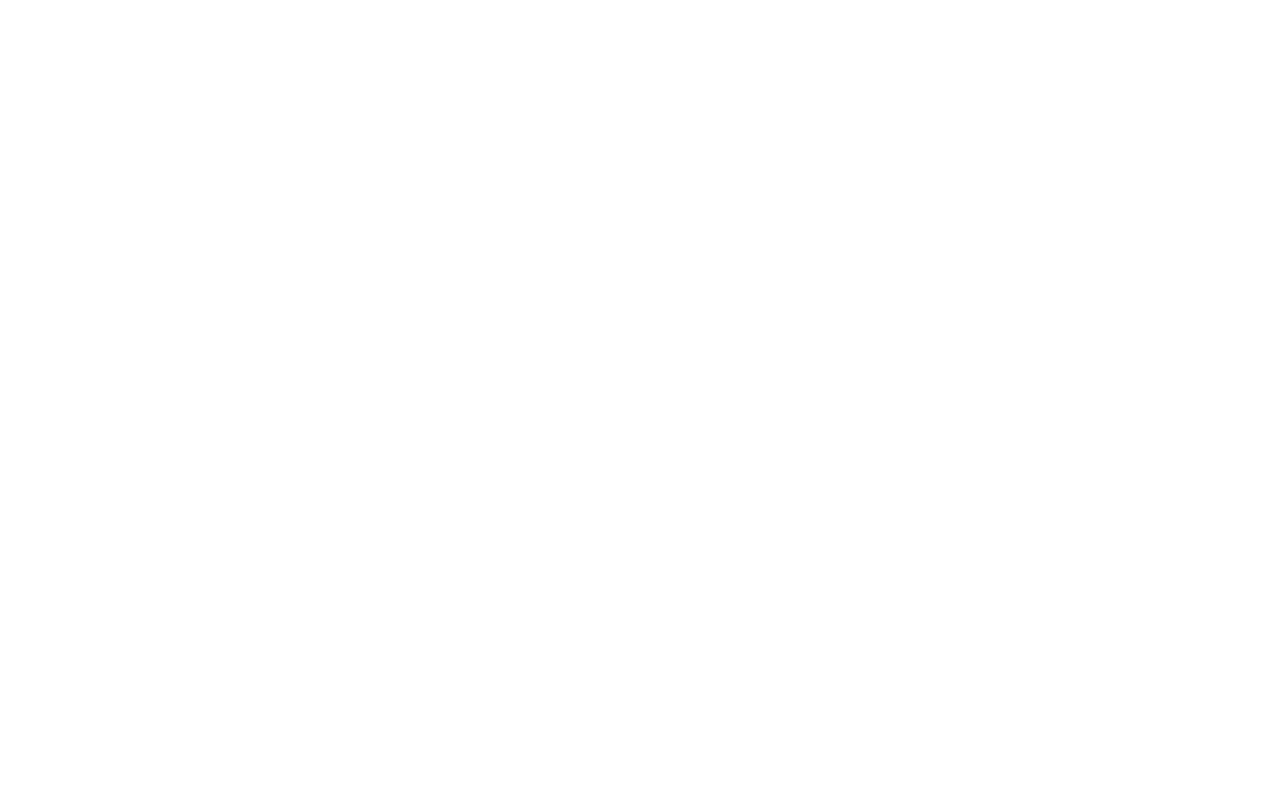
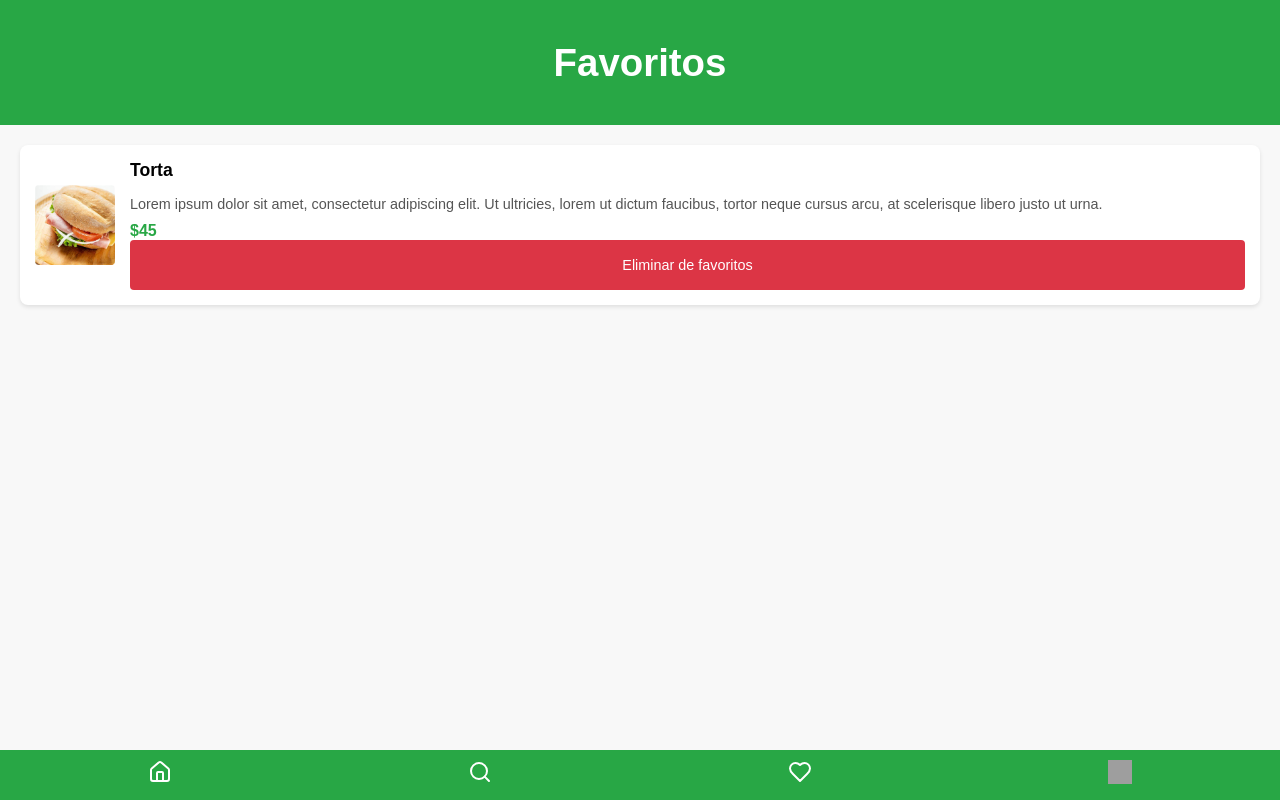
Before and after one commit to Yordi984/Tienda-App-Web-, a React (Vite) app in the folder client/: page /favoritos in a window 1280 px wide. Before the commit this address had no page. Built offline with nearby package versions, Linux system fonts and the light colour scheme; grey boxes are pictures that could not be loaded.

Commit message:
pag favoritos lista

```diff
--- a/client/src/main.tsx
+++ b/client/src/main.tsx
@@ -9,6 +9,7 @@
 // import SelectLogin from "./pages/Login/select-login.tsx";
 // import RegisterComprador from "./pages/Login/register-comprador.tsx";
 // import RegisterVendedor from "./pages/Login/register-vendedor.tsx";
+import Favoritos from './pages/favoritos/Favoritos.tsx';
 
 createRoot(document.getElementById('root')!).render(
   <BrowserRouter>
@@ -31,6 +32,7 @@
 
        <Route path="/restablecer/:token" element={<ResetPassword />} />
 
+       <Route path="/favoritos" element={<Favoritos />} />
 
     </Routes>
   </BrowserRouter>,
--- /dev/null
+++ b/client/src/pages/favoritos/Favoritos.css
@@ -0,0 +1,92 @@
+.favorites-page {
+  font-family: sans-serif;
+  background-color: #f8f8f8;
+  min-height: 100vh;
+  display: flex;
+  flex-direction: column;
+}
+
+.favorites-header {
+  background-color: #28a745;
+  color: white;
+  padding: 15px;
+  text-align: center;
+  font-size: 1.2em;
+}
+
+.favorites-content {
+  flex-grow: 1;
+  padding: 20px;
+}
+
+.favorite-item {
+  background-color: white;
+  border-radius: 8px;
+  padding: 15px;
+  margin-bottom: 15px;
+  display: flex;
+  align-items: center;
+  box-shadow: 0 2px 4px rgba(0, 0, 0, 0.1);
+}
+
+.item-image {
+  width: 80px;
+  height: 80px;
+  border-radius: 4px;
+  margin-right: 15px;
+  object-fit: cover;
+}
+
+.item-details {
+  flex-grow: 1;
+}
+
+.item-details h2 {
+  margin-top: 0;
+  margin-bottom: 5px;
+  font-size: 1.1em;
+}
+
+.item-details p {
+  margin-bottom: 10px;
+  font-size: 0.9em;
+  color: #555;
+}
+
+.item-price {
+  font-size: 1em;
+  font-weight: bold;
+  color: #28a745;
+  margin-right: 10px;
+}
+
+.remove-button {
+  background-color: #dc3545;
+  color: white;
+  border: none;
+  border-radius: 4px;
+  padding: 8px 12px;
+  cursor: pointer;
+  font-size: 0.9em;
+}
+
+.remove-button:hover {
+  background-color: #c82333;
+}
+
+.navigation-bar {
+  background-color: #28a745;
+  display: flex;
+  justify-content: space-around;
+  padding: 10px 0;
+  color: white;
+  font-size: 1.5em;
+}
+
+.nav-icon {
+  cursor: pointer;
+}
+
+.nav-icon:hover {
+  opacity: 0.8;
+}
--- /dev/null
+++ b/client/src/pages/favoritos/Favoritos.tsx
@@ -0,0 +1,38 @@
+import React from 'react';
+import './Favoritos.css'; // CSS xd
+
+function Favoritos() {
+  return (
+    <div className="favorites-page">
+      <header className="favorites-header">
+        <h1>Favoritos</h1>
+      </header>
+
+      <main className="favorites-content">
+        {/* Aquí iría la lista de productos favoritos */}
+        <div className="favorite-item">
+          <img src="/torta.jpeg" alt="Torta" className="item-image" />
+          <div className="item-details">
+            <h2>Torta</h2>
+            <p>Lorem ipsum dolor sit amet, consectetur adipiscing elit. Ut ultricies, lorem ut dictum faucibus, tortor neque cursus arcu, at scelerisque libero justo ut urna.</p>
+            <span className="item-price">$45</span>
+            <button className="remove-button">Eliminar de favoritos</button>
+          </div>
+        </div>
+
+        {/* Puedes repetir el bloque .favorite-item para cada producto favorito */}
+      </main>
+
+      <footer className="navigation-bar">
+        {/* Iconos de navegación: Casa, Buscar, Favoritos, Perfil */}
+        {/* Necesitarás componentes de icono reales aquí */}
+        <div className="nav-icon"><img src="/icons/house.svg" alt="Home" style={{ width: '24px', height: '24px' }} /></div>
+        <div className="nav-icon"><img src="/icons/search.svg" alt="Search" style={{ width: '24px', height: '24px' }} /></div>
+        <div className="nav-icon"><img src="/icons/heart.svg" alt="Favorites" style={{ width: '24px', height: '24px' }} /></div>
+        <div className="nav-icon"><img src="/icons/user-round.svg" alt="Profile" style={{ width: '24px', height: '24px' }} /></div>
+      </footer>
+    </div>
+  );
+}
+
+export default Favoritos;
```
